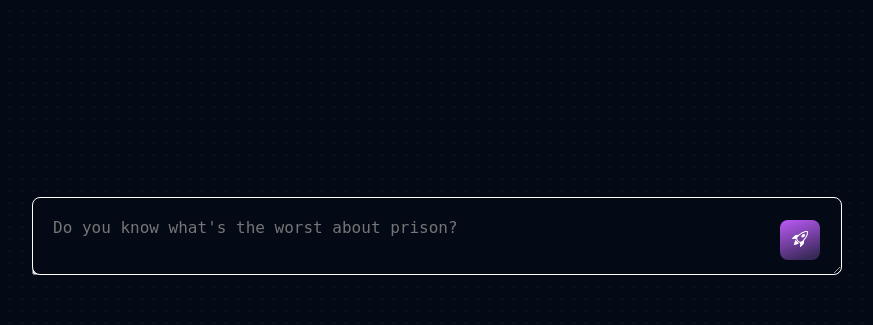
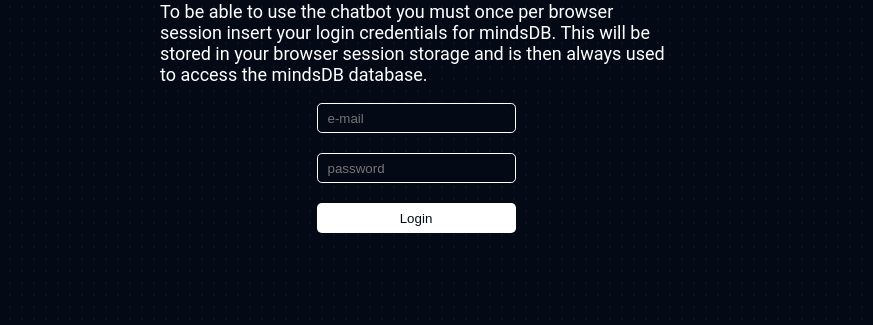
Before and after one commit to janneskruse/gpt4-custom-bot, a Flask app: page / in a window 1280 px wide. Shown: the part 475-800 px from the top of the page, without its empty margins (224-1097 px from the left). Run offline with Flask 3, Linux system fonts and the light colour scheme; some libraries are stand-ins or nearby versions.

Commit message:
login functionality added

```diff
--- a/app.py
+++ b/app.py
@@ -1,6 +1,9 @@
 from flask import Flask, render_template, request, jsonify
 import mindsdb_sdk
 import sys
+import threading
+import webbrowser
+
 
 app = Flask(__name__)
 
@@ -23,23 +26,28 @@
         return jsonify({"success": False, "error": str(e)})
 
 server=""
-project=""
+project=None
 conversation=[]
 threshold = [25000,1024 * 1024] #set threshold to 25000 characters and 1mb storage memory
 
 @app.route("/setup_page", methods=["POST"])
 def setupConnection():
-    email = request.json["email"]
-    password = request.json["password"]
-    server = mindsdb_sdk.connect('https://cloud.mindsdb.com', login=email, password=password)
-    project = server.get_project('mindsdb')
-
-    # Initialize the conversation
-    conversation = [
-        {"role": "system", "content": "You are a helpful assistant like Micheal Scott with the intelligence of Albert Einstein."},
-        {"role": "user", "content": "Hello"},
-        {"role": "assistant", "content": "Hello, how can I help you"},]
-
+    global project, conversation  # Use the global keyword to update the global variables
+    try:
+        email = request.json["email"]
+        password = request.json["password"]
+        server = mindsdb_sdk.connect('https://cloud.mindsdb.com', login=email, password=password)
+        project = server.get_project('mindsdb')
+        print("project connected")
+        # Initialize the conversation
+        conversation = [
+            {"role": "system", "content": "You are a helpful assistant like Micheal Scott with the intelligence of Albert Einstein."},
+            {"role": "user", "content": "Hello"},
+            {"role": "assistant", "content": "Hello, how can I help you"},]
+        print("setup")
+        return jsonify({"success": True})
+    except Exception as e:
+        return jsonify({"success": False, "error": str(e)})
 
 # Function to get size of the input text
 def store(text):
@@ -97,10 +105,18 @@
 @app.route('/submit', methods=['POST'])
 def submit():
     # Get the data from the chat
-    input_data = request.form['input']
+    input_data = request.form['question']
     response = call_chattie(input_data) # Call the call_chattie function with the input data
 
     return response
 
+def run_flask_server():
+    app.run()
+
 if __name__ == '__main__':
-    app.run(debug=True)
+    url = "http://127.0.0.1:5000/"
+    # Open the URL in the web browser
+    webbrowser.open(url)
+    # Run the Flask server in a separate thread to avoid opening the url twice
+    server_thread = threading.Thread(target=run_flask_server)
+    server_thread.start()
--- a/static/style.css
+++ b/static/style.css
@@ -109,12 +109,12 @@
     color: #ffffff !important;
 }
 
-#question:focus{
+input:focus, textarea:focus{
     border: 1px solid #ffffff !important;
     outline: none;
 }
 
-form{
+#chat {
     position: fixed;
     display: block;
     bottom: 50px;
@@ -223,7 +223,7 @@
     top:0 !important;
   }
 
-  .code-header button {
+  .code-header button, button {
     background-color: #040916;
     color: #ffffff;
     border: none;
@@ -233,7 +233,67 @@
    width: 45%
   }
 
+  #loginBtn{
+    background-color: #ffffff;
+    color: #040916 ;
+    width: 100%!important;
+  }
+  #login{
+    position: absolute;
+    display: flex;
+    width: 100vw;
+    height: 90vh;
+    background-color:  #040916;
+    background-image: radial-gradient(#1f2638 0.4px, transparent 10%);
+    background-size: var(--dot-size);
+    background-position: var(--bg-pos);
+    margin: 0 auto;
+    padding: 0;
+    z-index: 10000;
+    flex-wrap: wrap;
+    align-items: center;
+    justify-content: center;
+  }
+  #login h1{
+    position: relative;
 
+  }
+  #loginForm{
+    position: relative;
+    align-self: center;
+    justify-self: center;
+  }
+  #login input{
+    position: relative;
+    box-sizing: border-box;
+    height: 30px;
+    overflow: auto;
+    padding: 10px;
+    background-color:#040916;
+    border: 1px solid #ffffff;
+    border-radius: calc(var(--corners) * 0.6);
+    color: #ffffff !important;
+    width: 100%;
+    margin-bottom: 20px;
+  }
+
+  #login img{
+    width: 20vw;
+  }
+  #loginField{
+    width: 40vw !important;
+    word-wrap: break-word;
+  }
+
+  #error{
+    display: none;
+    color: #08d5a6;
+  }
+
+  #connecting{
+    font-size: 4vw;
+    display: none;
+  }
   /* Code content styles */
 
 
--- a/templates/index.html
+++ b/templates/index.html
@@ -12,19 +12,8 @@
 
   <body>
 
-      <div id="login" >
-        <h1>Login</h1>
-        <form id="loginForm">
-            <label for="email">Email:</label>
-            <input type="email" id="email" required><br>
-            <label for="password">Password:</label>
-            <input type="password" id="password" required><br>
-            <button type="submit">Login</button>
-        </form>
-      </div>
 
-
-      <form id="myForm" method="POST" action="{{ url_for('submit') }}">
+      <form id="chat">
           <textarea id="question" type="text" name="input" placeholder="Do you know what's the worst about prison?"  autocomplete="off"></textarea>
           <button id="submit" type="submit">
               <svg xmlns="http://www.w3.org/2000/svg" width="16" height="16" fill="currentColor" class="bi bi-rocket-takeoff" viewBox="0 0 16 16">
@@ -38,33 +27,97 @@
       <div id="conversation"></div>
       <div id="blocker"></div>
 
+
+      <div id="login" >
+        <div id="loginField">
+          <h1>Login to mindsDB</h1>
+          <img src="https://uploads-ssl.webflow.com/62a8755be8bcc86e6307def8/634af4c6bca0d233ef86835a_Mindsdb%20white%20logo.png" alt="mindsdblogo">
+          <p>To be able to use the chatbot you must once per browser session insert your login credentials for mindsDB. This will be stored in your browser session storage and is then always used to access the mindsDB database.</p>
+          <form id="loginForm">
+              <input type="email" id="email" placeholder="e-mail" required><br>
+              <input type="password" id="password" placeholder="password" required><br>
+              <p id="error">There could be no account found at MindsDB under the given username and password, please try again!</p>
+              <button id="loginBtn" type="submit">Login</button>
+          </form>
+       </div>
+       <p id="connecting">Connecting to GPT4...</p>
+      </div>
+
+
     <script>
 
-      document.getElementById("loginForm").addEventListener("submit", function(event) {
+      const login=$("#login")
+      let loggedin=sessionStorage.getItem("mindsdb")
+      //console.log(JSON.stringify({ "email": loggedin[0], "password": loggedin[1]}))
+
+
+      function loginFun(){
+        document.getElementById("loginForm").addEventListener("submit", (event)=> {
             event.preventDefault(); // prevent the form from submitting
 
-          var email = document.getElementById("email").value;
-          var password = document.getElementById("password").value;
+            var email = $("#email").val();
+            var password = $("#password").val();
+            console.log(email,password)
+            $("#password").val("");
 
             // Make an AJAX request to the server to verify login credentials
             $.ajax({
             type: 'POST',
             url: '/login_endpoint',
-          data: JSON.stringify({ email: email, password: password }),
+            data: JSON.stringify({ "email": email, "password": password }),
             contentType: 'application/json',
             success: function (response) {
-            let data= response.json()
-            console.log(data)
-              localStorage.setItem("mindsdb", ["example@example.com", "mypassword"]);
-              // Hide the login page and show the main content
-              //document.getElementById("loginForm").style.display = "none";
+              console.log(response)
+              if(response.success==false){
+                $("#error").show()
+              }
+              else{
+                //console.log(response)
+                $.ajax({
+                    type: 'POST',
+                    url: '/setup_page',
+                    data: JSON.stringify({ "email": email, "password": password}),
+                    contentType: 'application/json'
+                });
+                $("#error").hide()
+                //set the local variable mindsdb to password and email inserted
+                sessionStorage.setItem("mindsdb", [email, password]);
+                login.hide()
+              }
+
             },
             error: function(error) {
-            alert("Invalid login credentials. Please try again.");
-            console.error("Error:", error);
+              $("#error").show()
             }
           });
         });
+      }
+
+
+
+      if(!loggedin){
+        loginFun();
+      }
+      else{
+        loggedin=loggedin.split(",")
+        $("#loginField").hide()
+        $("#connecting").show()
+        $.ajax({
+            type: 'POST',
+            url: '/setup_page',
+            data: JSON.stringify({ "email": loggedin[0], "password": loggedin[1]}),
+            contentType: 'application/json',
+            success: function (response) {
+              console.log("trying")
+              if(response.success==true){
+                login.hide()
+              }
+              else{
+                loginFun();
+              }
+            }
+        });
+      }
 
 
 
@@ -115,7 +168,6 @@
 
       function submitQuery(form) {
 
-        var formData = form.serialize();
         const question = $("#question").val();
         const blocker = document.getElementById("blocker");
         const conv_wrapper = $('#conversation');
@@ -146,7 +198,7 @@
         $.ajax({
           type: 'POST',
           url: '/submit',
-          data: formData,
+          data: { question: question },
           success: function (response) {
               spinner.hide();
             const split = splitCodeAndText(response);
```
Lines whose indentation alone changed are shown as unchanged.
